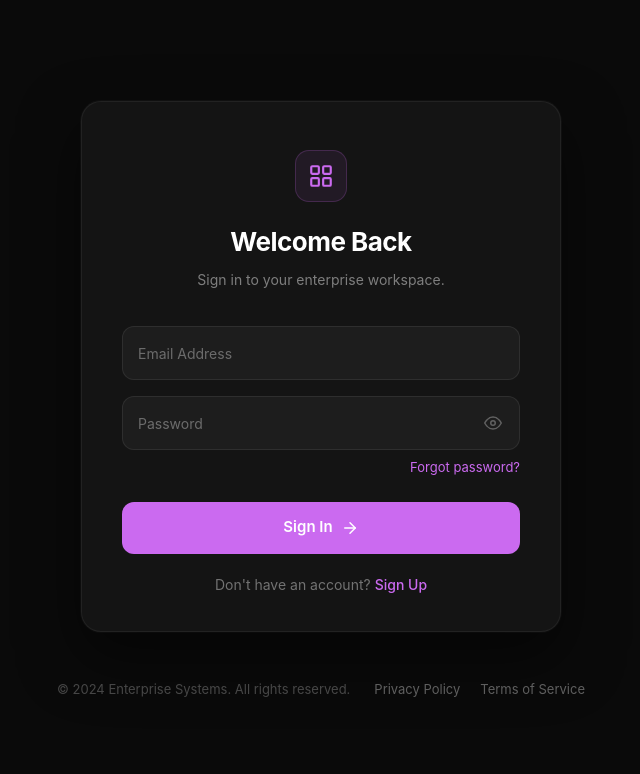
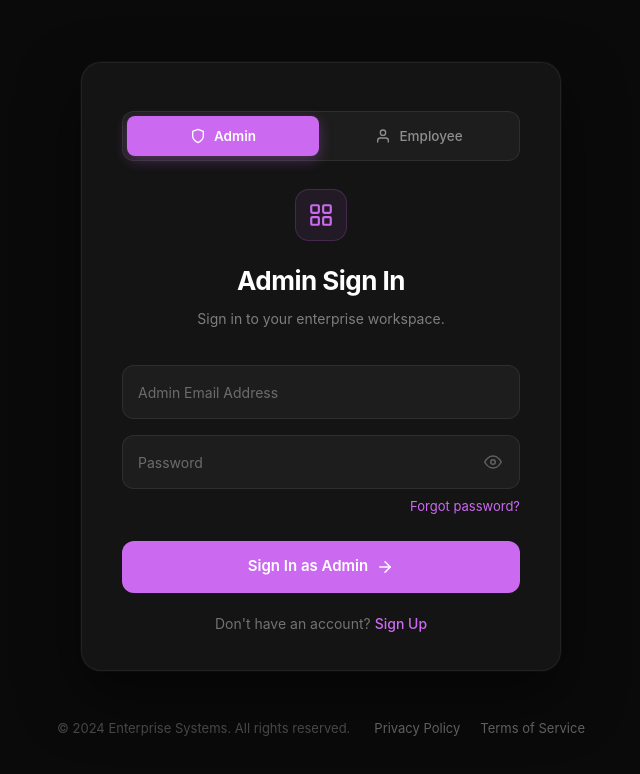
Before and after one commit to anshika231106/Human_Resource_Management_System, a React (Vite) app in the folder frontend/: page / in a window 1280 px wide. Shown: the top 774 px of the page, without its empty margins (319-959 px from the left). Built offline with nearby package versions, Linux system fonts and the light colour scheme.

Commit message:
feat:Created Employee and admin switch option

```diff
--- a/frontend/src/modules/auth/pages/SignInPage.tsx
+++ b/frontend/src/modules/auth/pages/SignInPage.tsx
@@ -9,6 +9,7 @@ interface SignInPageProps {
 }
 
 export const SignInPage = ({ onNavigateToSignUp, onSignInSuccess }: SignInPageProps) => {
+  const [role, setRole] = useState<"admin" | "employee">("admin");
   const [showPassword, setShowPassword] = useState(false);
   const [email, setEmail] = useState("");
   const [password, setPassword] = useState("");
@@ -38,9 +39,38 @@ export const SignInPage = ({ onNavigateToSignUp, onSignInSuccess }: SignInPagePr
   return (
     <div className="signup-page">
       <div className="signup-card">
+        {/* Role Switcher */}
+        <div className="role-toggle-container">
+          <button
+            type="button"
+            className={`role-toggle-btn ${role === "admin" ? "active" : ""}`}
+            onClick={() => setRole("admin")}
+          >
+            <svg viewBox="0 0 24 24" fill="none" stroke="currentColor" strokeWidth="2" strokeLinecap="round" strokeLinejoin="round">
+              <path d="M12 22s8-4 8-10V5l-8-3-8 3v7c0 6 8 10 8 10z" />
+            </svg>
+            Admin
+          </button>
+          <button
+            type="button"
+            className={`role-toggle-btn ${role === "employee" ? "active" : ""}`}
+            onClick={() => setRole("employee")}
+          >
+            <svg viewBox="0 0 24 24" fill="none" stroke="currentColor" strokeWidth="2" strokeLinecap="round" strokeLinejoin="round">
+              <path d="M20 21v-2a4 4 0 0 0-4-4H8a4 4 0 0 0-4 4v2" />
+              <circle cx="12" cy="7" r="4" />
+            </svg>
+            Employee
+          </button>
+        </div>
+
         <AuthHeader
-          title="Welcome Back"
-          subtitle="Sign in to your enterprise workspace."
+          title={role === "admin" ? "Admin Sign In" : "Employee Sign In"}
+          subtitle={
+            role === "admin"
+              ? "Sign in to your enterprise workspace."
+              : "Sign in to access your employee portal."
+          }
         />
 
         <form className="signup-form" onSubmit={handleSubmit} noValidate>
@@ -58,7 +88,9 @@ export const SignInPage = ({ onNavigateToSignUp, onSignInSuccess }: SignInPagePr
                 if (errors.email) setErrors((p) => ({ ...p, email: undefined }));
               }}
             />
-            <label htmlFor="signin-email">Email Address</label>
+            <label htmlFor="signin-email">
+              {role === "admin" ? "Admin Email Address" : "Employee Email Address"}
+            </label>
             {errors.email && <span className="field-error">{errors.email}</span>}
           </div>
 
@@ -106,7 +138,7 @@ export const SignInPage = ({ onNavigateToSignUp, onSignInSuccess }: SignInPagePr
 
           {/* Submit */}
           <button type="submit" className="signup-btn">
-            Sign In
+            Sign In as {role === "admin" ? "Admin" : "Employee"}
             <svg viewBox="0 0 24 24" fill="none" stroke="currentColor" strokeWidth="2" strokeLinecap="round" strokeLinejoin="round">
               <line x1="5" y1="12" x2="19" y2="12" />
               <polyline points="12 5 19 12 12 19" />
@@ -114,12 +146,18 @@ export const SignInPage = ({ onNavigateToSignUp, onSignInSuccess }: SignInPagePr
           </button>
         </form>
 
+        {role === "admin" ? (
           <p className="signin-link">
             Don't have an account?
             <button type="button" className="text-link-btn" onClick={onNavigateToSignUp}>
               Sign Up
             </button>
           </p>
+        ) : (
+          <p className="signin-link employee-no-signup">
+            Employee registration is managed by your Admin.
+          </p>
+        )}
       </div>
 
       <AuthFooter />
--- a/frontend/src/modules/auth/styles/Auth.css
+++ b/frontend/src/modules/auth/styles/Auth.css
@@ -31,6 +31,56 @@
     opacity: 1;
     transform: translateY(0);
   }
+}
+
+/* ===== Role Toggle Switch ===== */
+.role-toggle-container {
+  display: flex;
+  background: rgba(255, 255, 255, 0.04);
+  border: 1px solid rgba(255, 255, 255, 0.08);
+  border-radius: 12px;
+  padding: 4px;
+  margin-bottom: 28px;
+  gap: 4px;
+}
+
+.role-toggle-btn {
+  flex: 1;
+  display: flex;
+  align-items: center;
+  justify-content: center;
+  gap: 8px;
+  height: 40px;
+  border: none;
+  border-radius: 8px;
+  background: transparent;
+  color: rgba(255, 255, 255, 0.5);
+  font-size: 13.5px;
+  font-weight: 500;
+  font-family: inherit;
+  cursor: pointer;
+  transition: all 0.25s ease;
+}
+
+.role-toggle-btn svg {
+  width: 16px;
+  height: 16px;
+}
+
+.role-toggle-btn:hover {
+  color: rgba(255, 255, 255, 0.85);
+}
+
+.role-toggle-btn.active {
+  background: #cb6af0;
+  color: #ffffff;
+  font-weight: 600;
+  box-shadow: 0 4px 14px rgba(203, 106, 240, 0.3);
+}
+
+.employee-no-signup {
+  font-size: 13px;
+  color: rgba(255, 255, 255, 0.35);
 }
 
 /* ===== Header ===== */
--- a/frontend/src/modules/dashboard/components/EmployeeCard.tsx
+++ b/frontend/src/modules/dashboard/components/EmployeeCard.tsx
@@ -1,4 +1,4 @@
-import type { Employee } from "../types/dashboard.types.ts";
+import type { Employee } from "../types/dashboard.types";
 
 interface EmployeeCardProps {
   employee: Employee;
```
Lines whose indentation alone changed are shown as unchanged.
